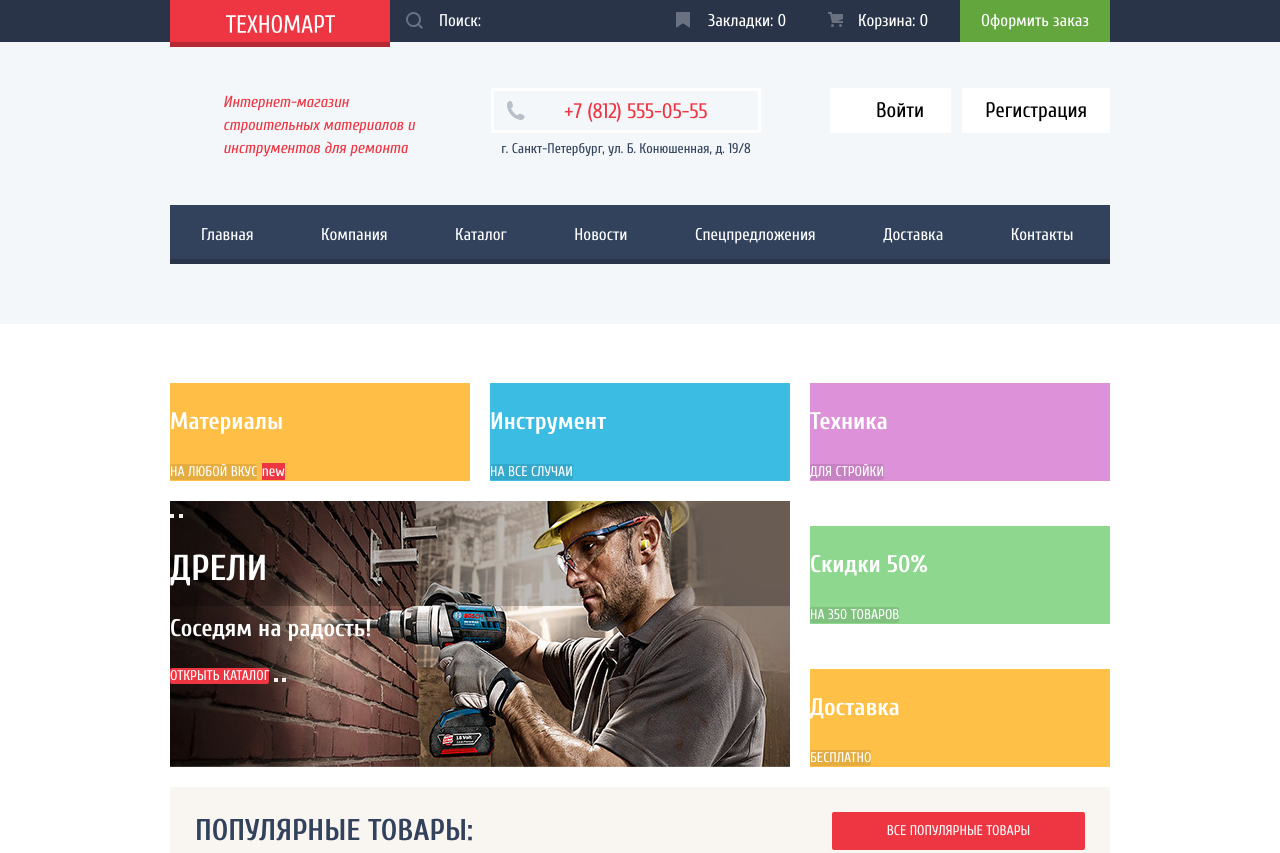
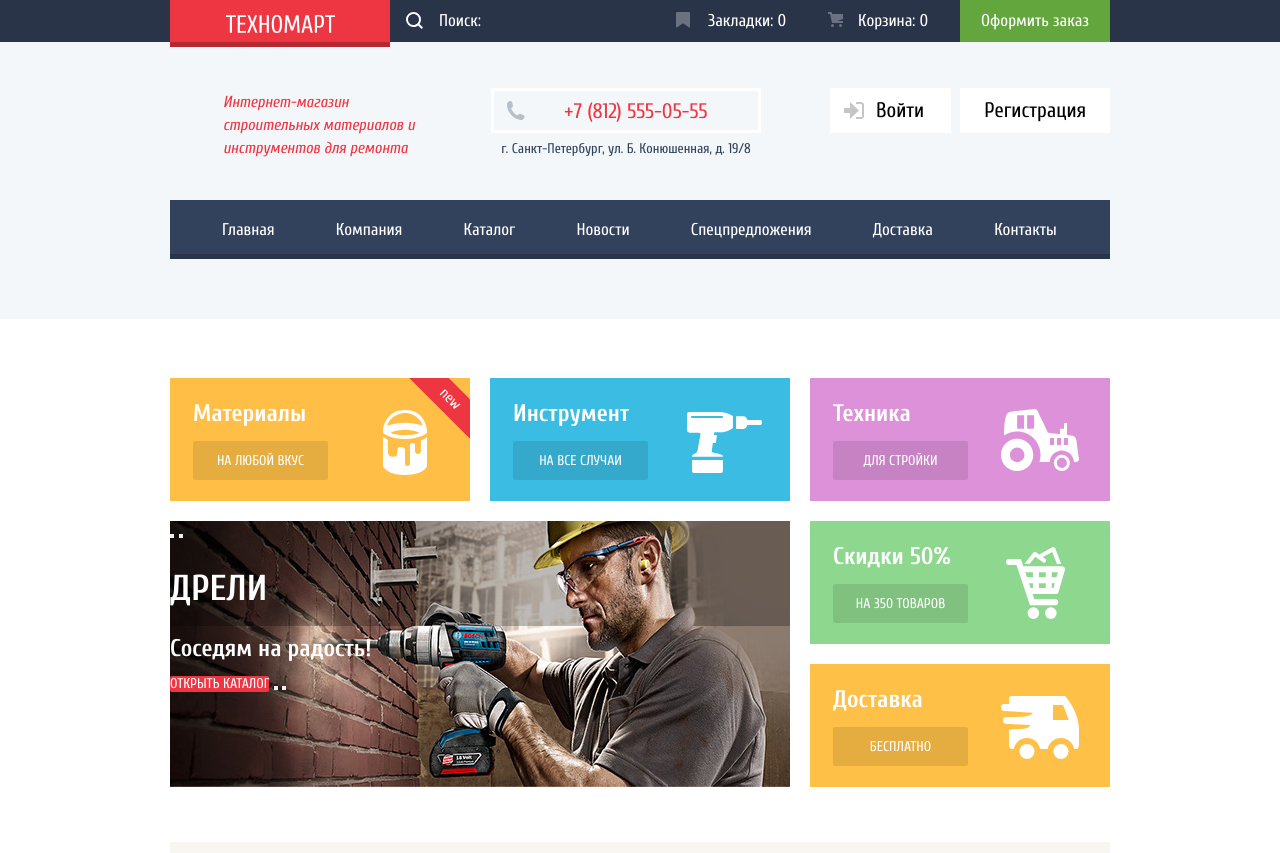
Before and after one commit to Daelamar/504425-technomart-26, a plain HTML site: page index.html in a window 1280 px wide. Shown: the top 853 px of the page. Drawn offline with Linux system fonts and the light colour scheme.

Commit message:
Микросетки
Доделал:
- блок offers (кроме слайдера)

```diff
--- a/css/style.css
+++ b/css/style.css
@@ -160,7 +160,6 @@ a {
   left: 16px;
   width: 17px;
   height: 17px;
-  opacity: 0.3;
   transition-duration: 0.3s;
 }
 
@@ -195,7 +194,7 @@ a {
 }
 
 .main-header__input:hover + .main-header__label {
-  opacity: 1;
+  opacity: 0.3;
 }
 
 .main-header__input:focus,
@@ -206,6 +205,7 @@ a {
 .main-header__input:focus + .main-header__label svg,
 .main-header__input:active + .main-header__label svg {
   fill: #ee3643;
+  transition-duration: 0.3s;
 }
 
 .main-header__input:focus::placeholder,
@@ -308,7 +308,7 @@ a {
 .main-header__info {
   display: flex;
   justify-content: space-between;
-  padding: 46px 0 40px 0;
+  padding: 46px 0 35px 0;
 }
 
 .main-header__info-description {
@@ -363,6 +363,7 @@ a {
 }
 
 .main-header__user-menu {
+  position: relative;
   display: flex;
   flex-wrap: wrap;
   justify-content: space-between;
@@ -373,7 +374,7 @@ a {
 }
 
 .main-header__user-menu-item a,
-.main-header__user-menu-item button {
+.main-header__enter-button {
   font-size: 21px;
   line-height: 21px;
   text-align: center;
@@ -384,28 +385,47 @@ a {
   outline: none;
 }
 
-.main-header__user-menu-item button {
+.main-header__enter-button {
   padding: 12px 27px 12px 46px;
   cursor: pointer;
 }
 
+.main-header__icon-login {
+  position: absolute;
+  top: 14px;
+  left: 14px;
+  width: 17px;
+  height: 17px;
+}
+
 .main-header__user-menu-item a {
   display: block;
-  padding: 12px 23px;
+  padding: 12px 24px;
   cursor: pointer;
 }
 
-.main-header__user-menu-item button:hover,
-.main-header__user-menu-item button:focus,
+.main-header__enter-button:hover,
+.main-header__enter-button:focus,
 .main-header__user-menu-item a:hover,
 .main-header__user-menu-item a:focus {
   color: #ee3643;
 }
 
-.main-header__user-menu-item button:active,
+.main-header__enter-button:hover + .main-header__icon-login svg,
+.main-header__enter-button:hover + .main-header__icon-login svg {
+  fill: #32425c;
+  transition-duration: 0.3s;
+}
+
+.main-header__enter-button:active,
 .main-header__user-menu-item a:active {
   color: #000000;
   opacity: 0.3;
+}
+
+.main-header__enter-button:active + .main-header__icon-login svg {
+  fill: #c5c5c5;
+  transition-duration: 0.3s;
 }
 
 .main-header__user-menu-item--catalog a {
@@ -439,10 +459,12 @@ a {
 .main-nav__list {
   display: flex;
   flex-wrap: wrap;
+  justify-content: space-between;
   margin: 0;
-  padding: 0;
+  padding: 0 22px;
   list-style: none;
-  justify-content: space-around;
+  background-color: #32425c;
+  box-shadow: inset 0 -5px 0 #293449;
 }
 
 .main-nav__item {
@@ -451,13 +473,11 @@ a {
 
 .main-nav__item a {
   display: flex;
-  padding: 21px 31px;
+  padding: 21px 30px;
   font-size: 17px;
   line-height: 17px;
   text-align: center;
   color: #ffffff;
-  background-color: #32425c;
-  box-shadow: inset 0 -5px 0 #293449;
   transition-duration: 0.3s;
   outline: none;
 }
@@ -473,7 +493,7 @@ a {
 }
 
 .offers {
-  padding: 59px 0 0 0;
+  padding: 59px 0 35px 0;
 }
 
 .offers__wrapper {
@@ -497,11 +517,15 @@ a {
 }
 
 .offers__item {
+  position: relative;
   margin: 0 0 20px 0;
+  padding: 21px 23px;
   width: 300px;
+  overflow: hidden;
 }
 
 .offers__item p {
+  margin: 0 0 12px 0;
   font-size: 24px;
   font-weight: 700;
   line-height: 30px;
@@ -512,27 +536,76 @@ a {
   background-color: #ffbf47;
 }
 
+.offers__item--materials::before {
+  position: absolute;
+  content: url("../img/svg/icon-1.svg");
+  top: 32px;
+  right: 43px;
+  width: 44px;
+  height: 65px;
+}
+
 .offers__item--tool {
   background-color: #3bbce3;
+}
+
+.offers__item--tool::before {
+  position: absolute;
+  content: url("../img/svg/icon-2.svg");
+  top: 34px;
+  right: 28px;
+  width: 75px;
+  height: 61px;
 }
 
 .offers__item--tech {
   background-color: #dc91d8;
 }
 
+.offers__item--tech::before {
+  position: absolute;
+  content: url("../img/svg/icon-3.svg");
+  top: 31px;
+  right: 31px;
+  width: 78px;
+  height: 62px;
+}
+
 .offers__item--discount {
   background-color: #8ed78f;
+}
+
+.offers__item--discount::before {
+  position: absolute;
+  content: url("../img/svg/icon-4.svg");
+  top: 26px;
+  right: 45px;
+  width: 59px;
+  height: 72px;
 }
 
 .offers__item--delivery {
   background-color: #ffc047;
 }
 
+.offers__item--delivery::before {
+  position: absolute;
+  content: url("../img/svg/icon-5.svg");
+  top: 32px;
+  right: 31px;
+  width: 78px;
+  height: 63px;
+}
+
 .offers__link {
+  display: block;
+  padding: 11px 5px 10px;
+  width: 135px;
   font-size: 14px;
   line-height: 18px;
   text-transform: uppercase;
   color: #ffffff;
+  text-align: center;
   border: none;
   border-radius: 2px;
   background-color: rgba(0, 0, 0, 0.1);
@@ -550,6 +623,7 @@ a {
 }
 
 .slider {
+  padding: 0;
   width: 620px;
   min-height: 266px;
 }
@@ -603,7 +677,7 @@ a {
   display: flex;
   justify-content: space-between;
   align-items: center;
-  padding: 25px;
+  padding: 25px 24px 25px 28px;
   background-color: #f9f5f0;
 }
 
@@ -611,6 +685,7 @@ a {
 .top-manufacturers__header h2 {
   margin: 0;
   font-size: 30px;
+  font-weight: 400;
   line-height: 30px;
   text-transform: uppercase;
   color: #32425c;
@@ -1061,9 +1136,11 @@ a {
 }
 
 .product-cart {
+  position: relative;
   width: 220px;
   border: 1px solid #e5e5e5;
   transition-duration: 0.3s;
+  overflow: hidden;
 }
 
 .product-cart:hover {
@@ -1140,10 +1217,16 @@ a {
 
 .product-cart__new,
 .offers__new {
+  position: absolute;
+  top: 7px;
+  right: -30px;
+  width: 100px;
   font-size: 15px;
-  line-height: 17px;
+  line-height: 28px;
+  text-align: center;
   color: #ffffff;
   background-color: #ee3643;
+  transform: rotate(45deg);
 }
 
 .pagination {
--- a/index.html
+++ b/index.html
@@ -71,7 +71,20 @@
     </dl>
     <ul class="main-header__user-menu">
       <li class="main-header__user-menu-item">
-        <button type="button">Войти</button>
+        <button class="main-header__enter-button" type="button">Войти</button>
+        <span class="main-header__icon-login">
+          <svg
+            xmlns="http://www.w3.org/2000/svg"
+            width="20"
+            height="17"
+            fill="#c5c5c5">
+            <path d="M14.875 8.5L6 0v6H0v5h6v6z"/>
+            <path d="M16.986 15.01h-5.027V17h5.027c2.178 0
+            3.004-1.81 3.029-3.026V3.028C19.99 1.811 19.164
+            0 16.986 0h-5.027v1.99h5.027c.839 0 .992.681 1.01
+            1.057v10.904c-.017.376-.171 1.059-1.01 1.059z"/>
+          </svg>
+        </span>
       </li>
       <li class="main-header__user-menu-item">
         <a href="#">Регистрация</a>
```
